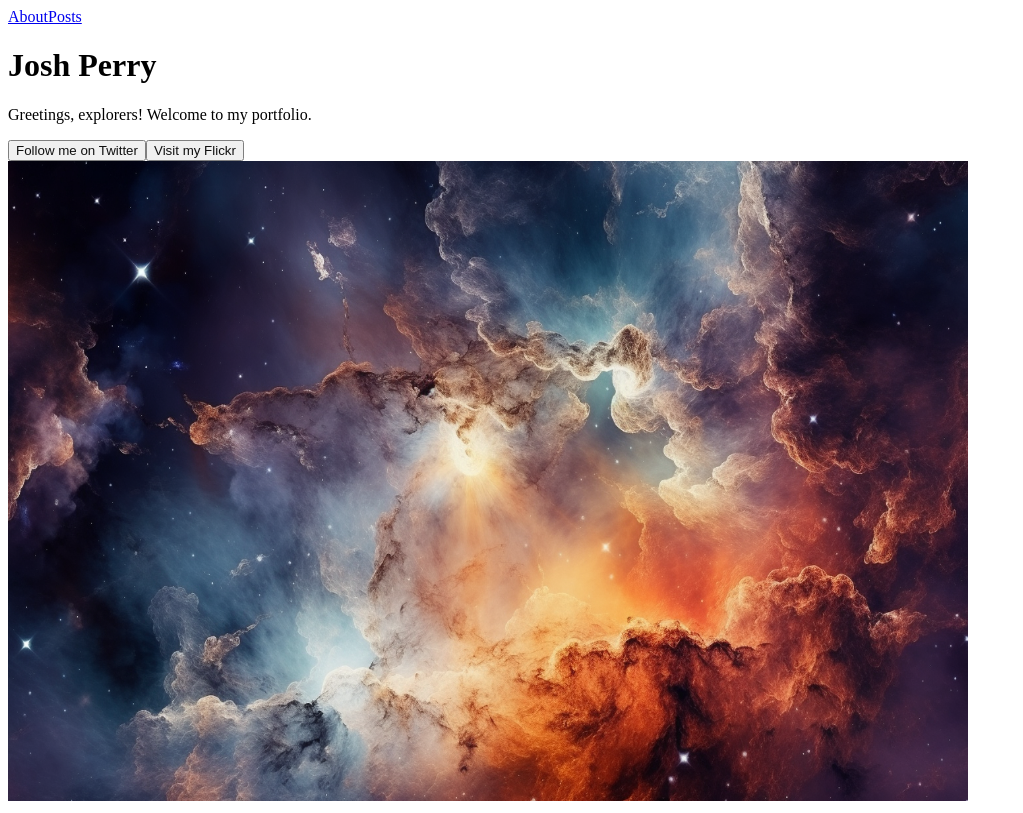
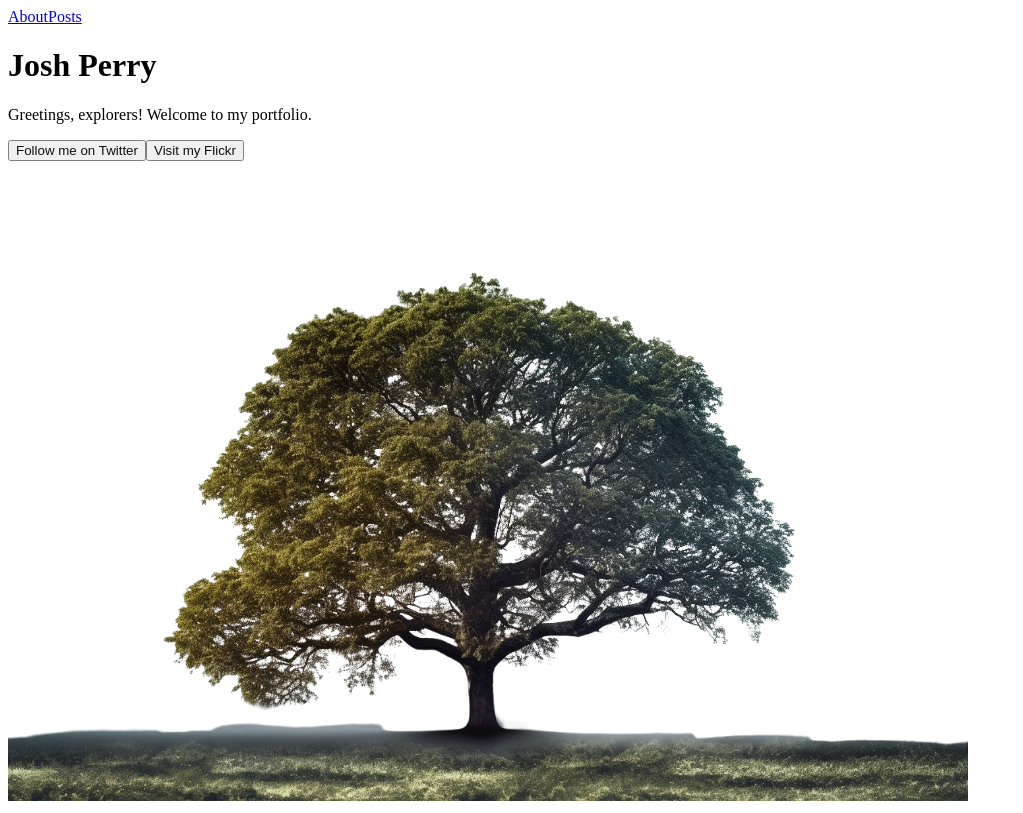
Before and after one commit to LogicVirus/new, a Next.js app: page / in a window 1280 px wide. Shown: the whole page, without its empty margins (0-1023 px from the left). Built offline with nearby package versions, Linux system fonts and the light colour scheme; no server answers.

Commit message:
modified:   pages/index.tsx 	new file:   public/123.png

```diff
--- a/pages/index.tsx
+++ b/pages/index.tsx
@@ -75,7 +75,7 @@ function HomePage() {
 
       <div className="container max-w-4xl m-auto mt-20">
         <Image
-          src="/1.png"
+          src="/123.png"
           alt="A nebula signifying the uncharted territories of software development"
           width={1920 / 2}
           height={1280 / 2}
```
Also changed, not shown: public/123.png (added).
